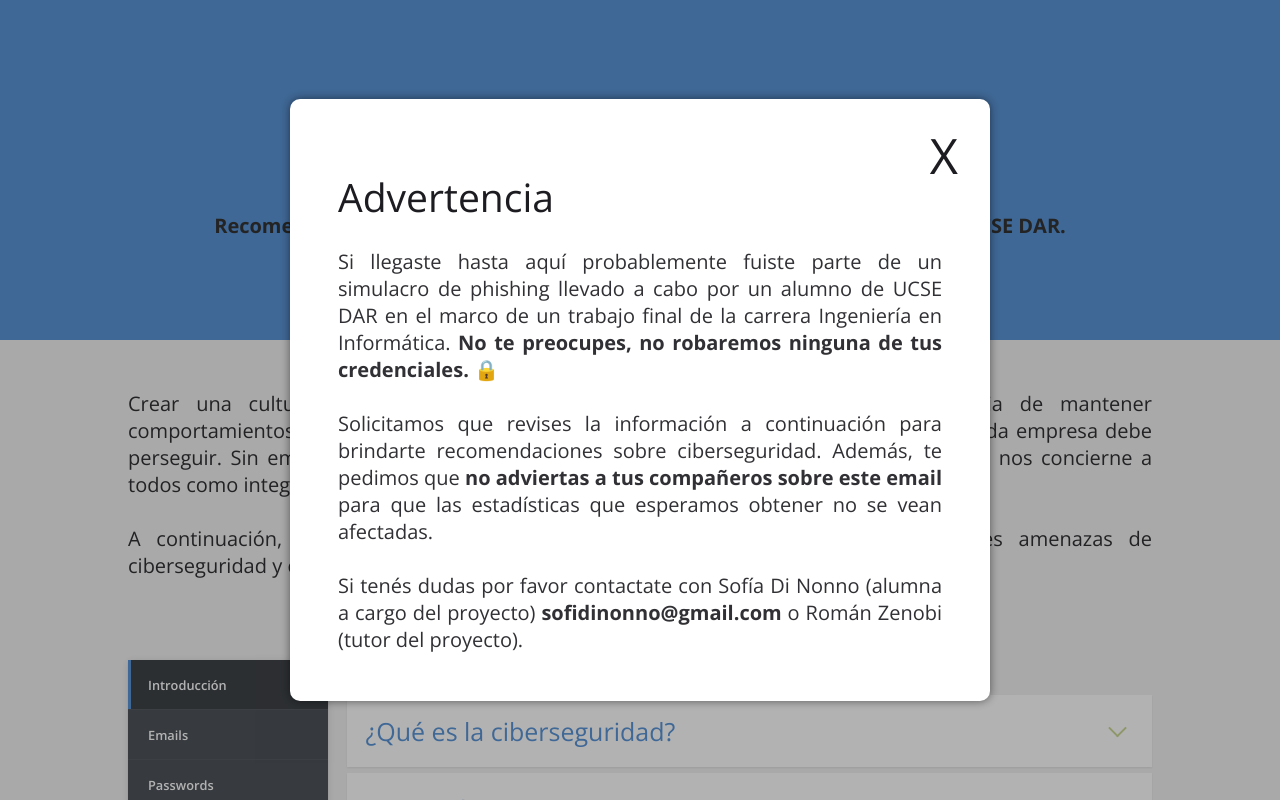
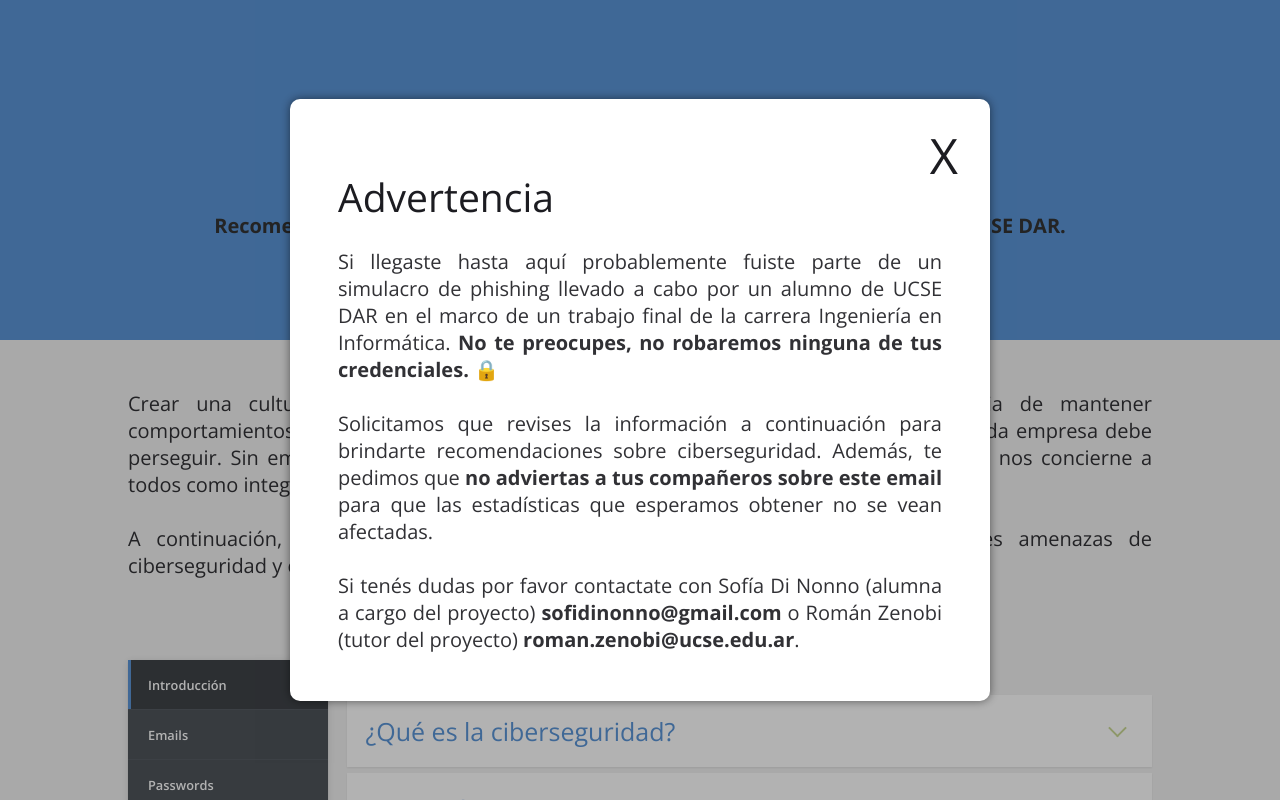
Before and after one commit to sdinonno/cybertips, a Django app: page / in a window 1280 px wide. Run offline with Django 4.2, Linux system fonts and the light colour scheme.

Commit message:
Roman email added

```diff
--- a/cybertips/templates/home.html
+++ b/cybertips/templates/home.html
@@ -31,7 +31,7 @@
 			<p>Si llegaste hasta aquí probablemente fuiste parte de un simulacro de phishing llevado a cabo por un alumno de UCSE DAR en el marco de un trabajo final de la carrera Ingeniería en Informática. <strong>No te preocupes, no robaremos ninguna de tus credenciales. &#128274;</strong></p><br>
 			<p>Solicitamos que revises la información a continuación para brindarte recomendaciones sobre ciberseguridad. Además, te pedimos que <strong>no adviertas a tus compañeros sobre este email </strong> para que las estadísticas que esperamos obtener no se vean afectadas.</p>
 			<br>
-			<p>Si tenés dudas por favor contactate con Sofía Di Nonno (alumna a cargo del proyecto) <strong>sofidinonno@gmail.com</strong> o Román Zenobi (tutor del proyecto).</p>
+			<p>Si tenés dudas por favor contactate con Sofía Di Nonno (alumna a cargo del proyecto) <strong>sofidinonno@gmail.com</strong> o Román Zenobi (tutor del proyecto) <strong>roman.zenobi@ucse.edu.ar</strong>.</p>
 		</div>
 	</div>
 
```
